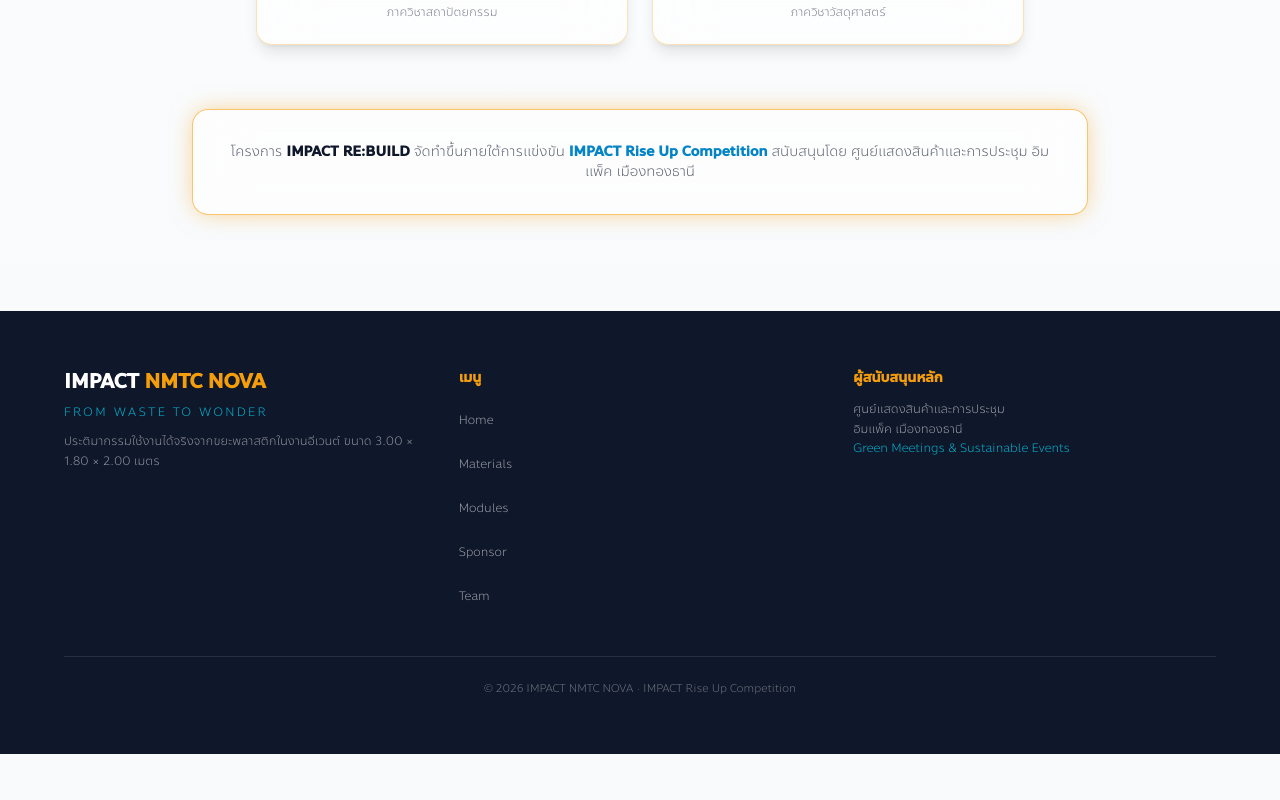
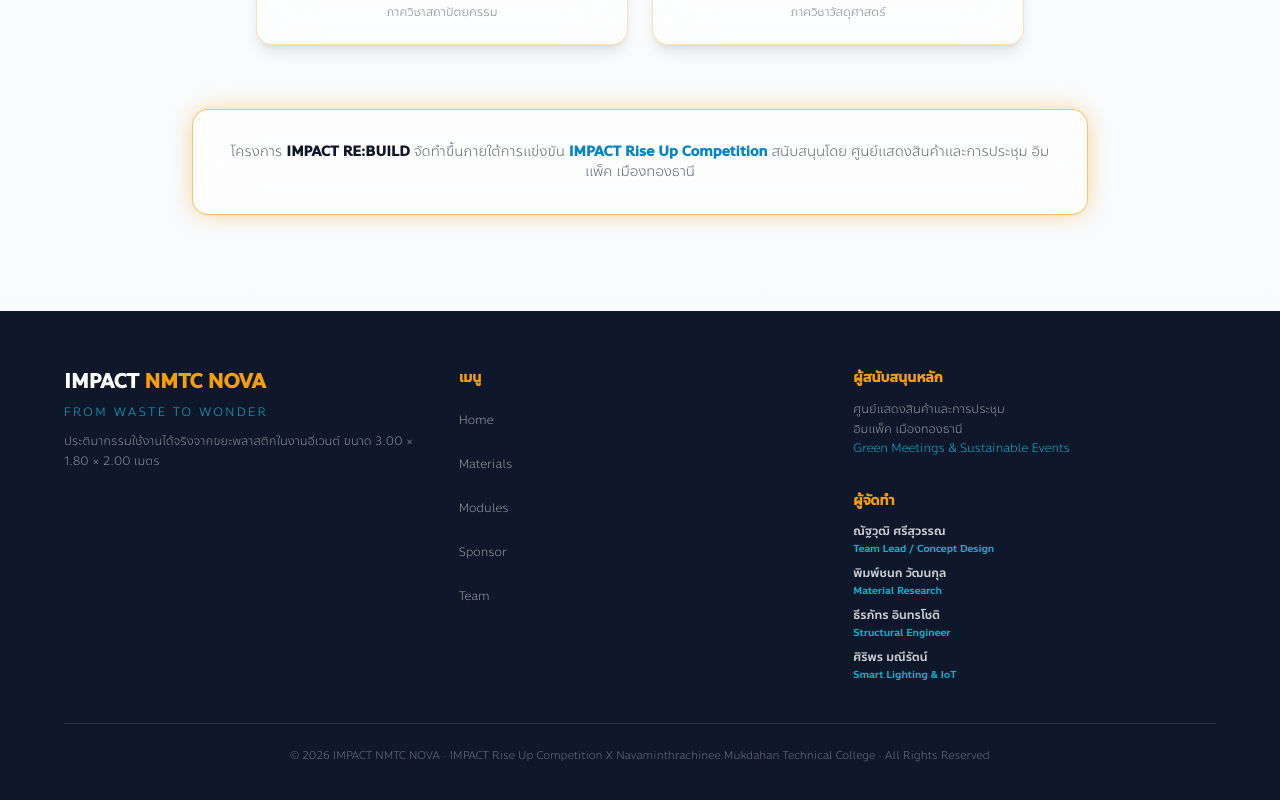
Before and after one commit to chitphhong/nmtc-nova-x, a React (Vite) app: page / in a window 1280 px wide. Shown: the part 5732-6532 px from the top of the page. Before the commit the page ends 6486 px from the top, so only its background shows below. Built offline with nearby package versions, Linux system fonts and the light colour scheme; no server answers; the database is empty.

Commit message:
Update Footer.jsx

```diff
--- a/src/components/Footer.jsx
+++ b/src/components/Footer.jsx
@@ -1,9 +1,27 @@
 // src/components/Footer.jsx
-import React from 'react';
+import React, { useEffect, useState } from 'react';
 import { Link } from 'react-router-dom';
-import { navLinks } from '../data/mockdata';
+import { fetchWithFallback } from '../lib/supabaseClient';
+import { mockTeam, navLinks } from '../data/mockdata';
 
 export default function Footer() {
+  const [teamMembers, setTeamMembers] = useState(mockTeam);
+
+  useEffect(() => {
+    let alive = true;
+
+    (async () => {
+      const res = await fetchWithFallback('team_members', mockTeam, { order: 'id' });
+      if (!alive) return;
+      const members = Array.isArray(res.data) ? res.data.filter((person) => person.type === 'member') : [];
+      setTeamMembers(members.length ? members : mockTeam.filter((person) => person.type === 'member'));
+    })();
+
+    return () => {
+      alive = false;
+    };
+  }, []);
+
   return (
     <footer className="border-t border-slateink/10 bg-slateink text-white">
       <div className="mx-auto max-w-7xl px-4 sm:px-8 lg:px-16 py-10 sm:py-14">
@@ -26,7 +44,6 @@
             <ul className="mt-3 space-y-1">
               {navLinks.map((l) => (
                 <li key={l.to}>
-                  {/* ใช้ Link จาก react-router-dom แทน <a> */}
                   <Link
                     to={l.to}
                     className="inline-flex min-h-[40px] items-center text-xs font-light text-white/60 transition-colors hover:text-champagne"
@@ -38,6 +55,7 @@
             </ul>
           </div>
 
+          <div className="space-y-8">
             <div>
               <p className="text-sm font-semibold text-champagne">ผู้สนับสนุนหลัก</p>
               <p className="mt-3 text-xs font-light leading-relaxed text-white/60">
@@ -46,11 +64,24 @@
                 <span className="text-cyanglow">Green Meetings &amp; Sustainable Events</span>
               </p>
             </div>
+
+            <div>
+              <p className="text-sm font-semibold text-champagne">ผู้จัดทำ</p>
+              <ul className="mt-3 space-y-2">
+                {teamMembers.map((person) => (
+                  <li key={person.id} className="text-xs text-white/60">
+                    <span className="font-medium text-white/80">{person.name}</span>
+                    <span className="mt-0.5 block text-[10px] text-cyanglow">{person.role}</span>
+                  </li>
+                ))}
+              </ul>
+            </div>
+          </div>
         </div>
 
         <div className="mt-10 border-t border-white/10 pt-6 text-center">
           <p className="text-[11px] font-light text-white/40">
-            © 2026 IMPACT NMTC NOVA · IMPACT Rise Up Competition
+            © 2026 IMPACT NMTC NOVA · IMPACT Rise Up Competition X Navaminthrachinee Mukdahan Technical College · All Rights Reserved
           </p>
         </div>
       </div>
```
Lines whose indentation alone changed are shown as unchanged.
